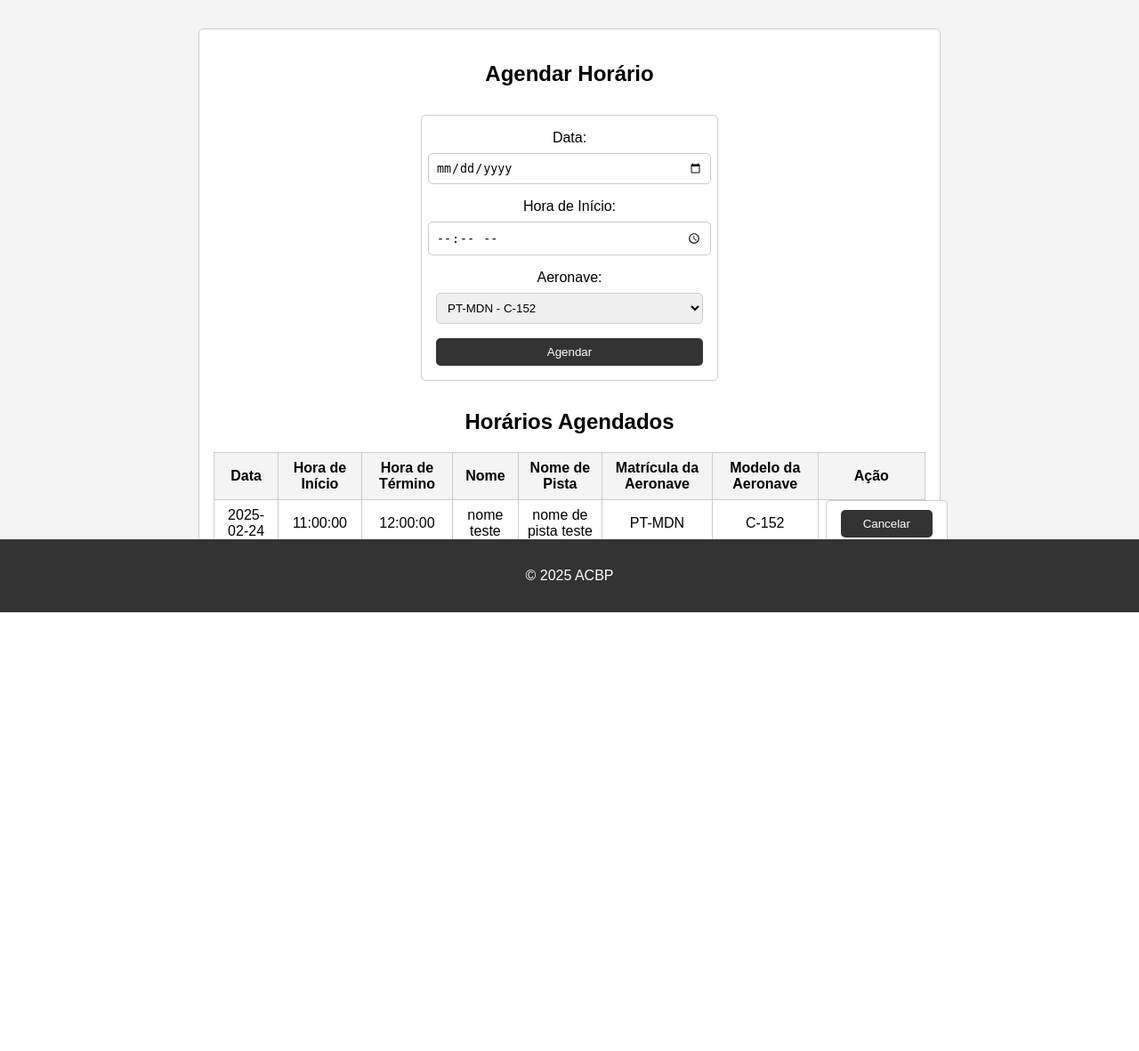
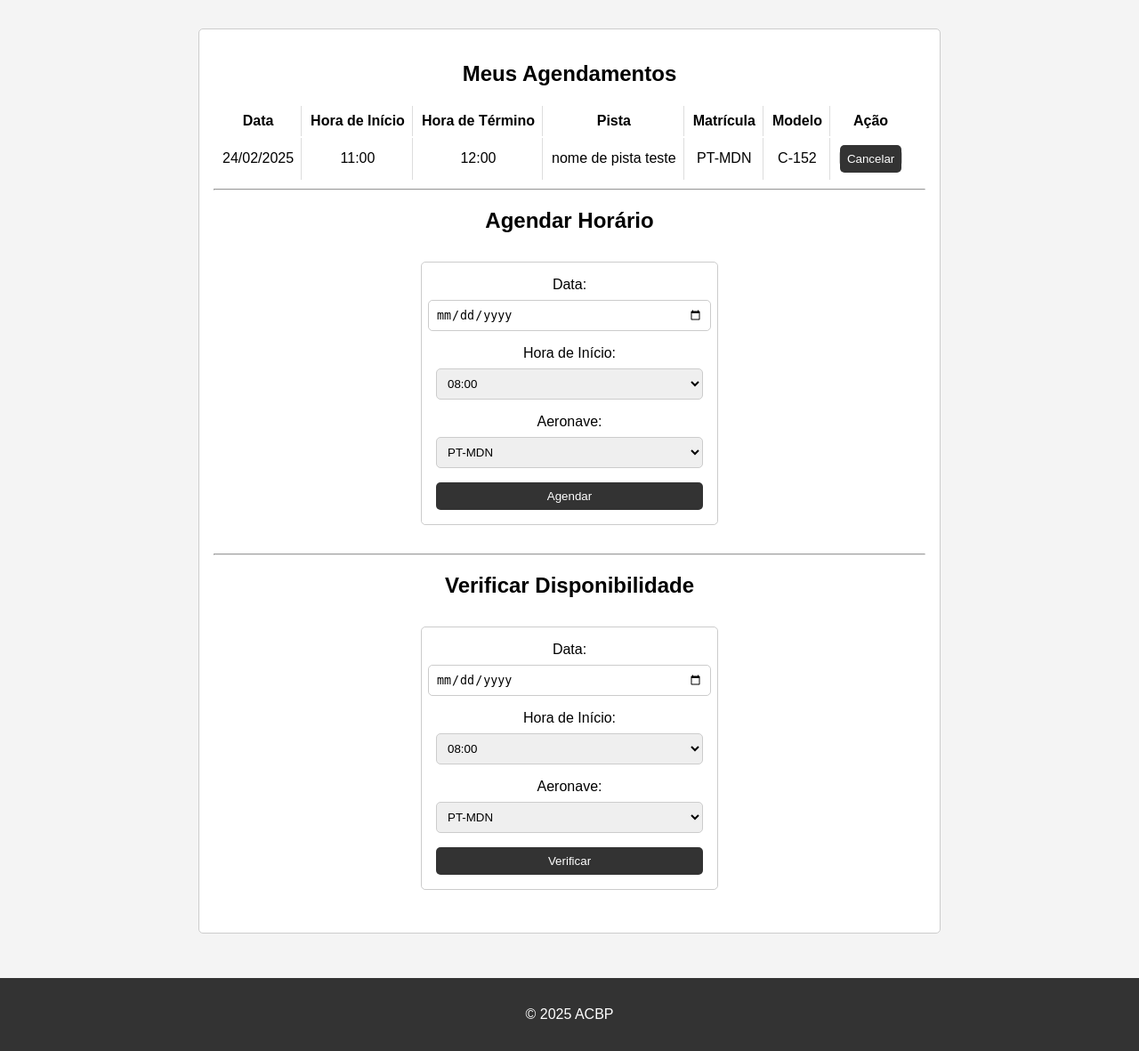
Before and after one commit to crocodiles128/acbp, a PHP site: page /schedule.php in a window 1280 px wide. Shown: the part 112-1293 px from the top of the page at 89% size. Before the commit the page ends 800 px from the top, so only its background shows below. Run offline with PHP 8.4, Linux system fonts and the light colour scheme; a user stored in the database is signed in; data comes from the database, SQL or seed files in the repository; both versions use the stored data as it was after the commit.

Commit message:
add admin schedule e alertas melhrados

```diff
--- a/login.php
+++ b/login.php
@@ -23,10 +23,10 @@ if ($_SERVER['REQUEST_METHOD'] === 'POST') {
             header('Location: schedule.php');
             exit();
         } else {
-            echo "Senha incorreta.";
+            echo '<div class="alert alert-danger">Senha incorreta.</div>';
         }
     } else {
-        echo "Usuário não encontrado.";
+        echo '<div class="alert alert-danger">Usuário não encontrado.</div>';
     }
 
     $stmt->close();
--- a/register.php
+++ b/register.php
@@ -27,9 +27,9 @@ if ($_SERVER["REQUEST_METHOD"] == "POST") {
     $stmt->bind_param("sssssss", $nome, $nome_de_pista, $email, $password, $curso, $habilitacao, $cargo);
 
     if ($stmt->execute()) {
-        echo "Usuário registrado com sucesso.";
+        echo '<div class="alert alert-success">Usuário registrado com sucesso.</div>';
     } else {
-        echo "Erro ao registrar usuário: " . $stmt->error;
+        echo '<div class="alert alert-danger">Erro ao registrar usuário: ' . $stmt->error . '</div>';
     }
 
     $stmt->close();
--- a/schedule.php
+++ b/schedule.php
@@ -1,6 +1,9 @@
 <?php
 session_start();
 include 'db_connection.php';
+
+$alert_message = '';
+$alert_type = '';
 
 if ($_SESSION['cargo'] !== 'Aluno') {
     header('Location: index.php');
@@ -14,23 +17,72 @@ if ($_SERVER['REQUEST_METHOD'] === 'POST') {
         $stmt->bind_param("ii", $schedule_id, $_SESSION['user_id']);
         $stmt->execute();
         $stmt->close();
+    } elseif (isset($_POST['check_date'], $_POST['check_start_time'], $_POST['check_aircraft_id'])) {
+        // Check availability form submission
+        $check_date = $_POST['check_date'];
+        $check_start_time = $_POST['check_start_time'];
+        $check_aircraft_id = $_POST['check_aircraft_id'];
+
+        $stmt = $conn->prepare("SELECT COUNT(*) FROM schedules WHERE date = ? AND start_time = ? AND aircraft_id = ?");
+        $stmt->bind_param("ssi", $check_date, $check_start_time, $check_aircraft_id);
+        $stmt->execute();
+        $stmt->bind_result($count);
+        $stmt->fetch();
+        $stmt->close();
+
+        if ($count > 0) {
+            $alert_message = 'Aeronave já agendada para este horário.';
+            $alert_type = 'danger';
         } else {
+            $alert_message = 'Aeronave disponível para este horário.';
+            $alert_type = 'success';
+        }
+    } else {
+        // Validate required fields
+        if (isset($_POST['date'], $_POST['start_time'], $_POST['aircraft_id']) && !empty($_POST['date']) && !empty($_POST['start_time']) && !empty($_POST['aircraft_id'])) {
             $user_id = $_SESSION['user_id'];
             $date = $_POST['date'];
             $start_time = $_POST['start_time'];
-        $end_time = date('H:i:s', strtotime($start_time) + 3600); // 1 hour duration
+            $end_time = date('H:i', strtotime($start_time) + 3600); // 1 hour duration
             $track_name = $_SESSION['nome_de_pista'];
             $aircraft_id = $_POST['aircraft_id'];
 
+            // Check if the aircraft is already scheduled at the same time
+            $stmt = $conn->prepare("SELECT COUNT(*) FROM schedules WHERE date = ? AND start_time = ? AND aircraft_id = ?");
+            $stmt->bind_param("ssi", $date, $start_time, $aircraft_id);
+            $stmt->execute();
+            $stmt->bind_result($count);
+            $stmt->fetch();
+            $stmt->close();
+
+            if ($count > 0) {
+                $alert_message = 'Aeronave já agendada para este horário.';
+                $alert_type = 'danger';
+            } else {
                 $stmt = $conn->prepare("INSERT INTO schedules (user_id, date, start_time, end_time, track_name, aircraft_id) VALUES (?, ?, ?, ?, ?, ?)");
                 $stmt->bind_param("issssi", $user_id, $date, $start_time, $end_time, $track_name, $aircraft_id);
                 $stmt->execute();
                 $stmt->close();
             }
+        } else {
+            // Handle the error case where required fields are missing
+            $alert_message = 'All fields are required.';
+            $alert_type = 'danger';
+        }
+    }
 }
 
-$schedules = $conn->query("SELECT schedules.*, users.nome, users.nome_de_pista, aeronaves.matricula, aeronaves.modelo FROM schedules JOIN users ON schedules.user_id = users.id JOIN aeronaves ON schedules.aircraft_id = aeronaves.id WHERE date >= CURDATE() ORDER BY date, start_time");
+$selected_date = isset($_POST['selected_date']) ? $_POST['selected_date'] : date('Y-m-d');
+$schedules = $conn->query("SELECT schedules.*, users.nome, users.nome_de_pista, aeronaves.matricula, aeronaves.modelo FROM schedules JOIN users ON schedules.user_id = users.id JOIN aeronaves ON schedules.aircraft_id = aeronaves.id WHERE date = '$selected_date' ORDER BY date, start_time");
+
 $aircrafts = $conn->query("SELECT id, matricula, modelo FROM aeronaves");
+
+$aircrafts_array = [];
+while ($aircraft = $aircrafts->fetch_assoc()) {
+    $aircrafts_array[] = $aircraft;
+}
+
+$time_slots = ["08:00", "09:30", "11:00", "12:30", "14:00", "15:30", "17:00"];
 ?>
 
 <!DOCTYPE html>
@@ -40,61 +92,109 @@ $aircrafts = $conn->query("SELECT id, matricula, modelo FROM aeronaves");
     <meta name="viewport" content="width=device-width, initial-scale=1.0">
     <link rel="stylesheet" href="style.css">
     <title>Agendamentos</title>
+    <script>
+        document.addEventListener('DOMContentLoaded', function() {
+            const alert = document.getElementById('alert');
+            if (alert) {
+                setTimeout(() => {
+                    alert.style.display = 'none';
+                }, 3000); // Hide after 3 seconds
+            }
+        });
+    </script>
 </head>
 <body>
     <header>
         <h1>Agendamentos</h1>
     </header>
     <section class="schedule-container">
+        <?php if ($alert_message): ?>
+            <div class="alert alert-<?php echo $alert_type; ?>" id="alert"><?php echo $alert_message; ?></div>
+        <?php endif; ?>
+        <h2>Meus Agendamentos</h2>
+        <table class="user-schedule-table">
+            <thead>
+                <tr>
+                    <th>Data</th>
+                    <th>Hora de Início</th>
+                    <th>Hora de Término</th>
+                    <th>Pista</th>
+                    <th>Matrícula</th>
+                    <th>Modelo</th>
+                    <th>Ação</th>
+                </tr>
+            </thead>
+            <tbody>
+                <?php
+                $user_schedules = $conn->query("SELECT schedules.*, aeronaves.matricula, aeronaves.modelo FROM schedules JOIN aeronaves ON schedules.aircraft_id = aeronaves.id WHERE schedules.user_id = " . $_SESSION['user_id'] . " ORDER BY date, start_time");
+                while ($schedule = $user_schedules->fetch_assoc()) {
+                    $schedule_time = strtotime($schedule['date'] . ' ' . $schedule['start_time']);
+                    $current_time = time();
+                    $can_cancel = ($schedule_time - $current_time) >= 86400; // 24 hours in seconds
+                    echo '<tr>
+                        <td>' . date('d/m/Y', strtotime($schedule['date'])) . '</td>
+                        <td>' . date('H:i', strtotime($schedule['start_time'])) . '</td>
+                        <td>' . date('H:i', strtotime($schedule['end_time'])) . '</td>
+                        <td>' . $schedule['track_name'] . '</td>
+                        <td>' . $schedule['matricula'] . '</td>
+                        <td>' . $schedule['modelo'] . '</td>';
+                    if ($can_cancel) {
+                        echo '<td>
+                            <form method="POST" style="display:inline;">
+                                <input type="hidden" name="cancel_schedule_id" value="' . $schedule['id'] . '">
+                                <button type="submit">Cancelar</button>
+                            </form>
+                        </td>';
+                    } else {
+                        echo '<td>Não pode cancelar</td>';
+                    }
+                    echo '</tr>';
+                }
+                ?>
+            </tbody>
+        </table>
+        <hr>
         <h2>Agendar Horário</h2>
         <form class="schedule-form" method="POST">
             <label for="date">Data:</label>
             <input type="date" id="date" name="date" required>
             <label for="start_time">Hora de Início:</label>
-            <input type="time" id="start_time" name="start_time" required>
+            <select id="start_time" name="start_time" required>
+                <?php foreach ($time_slots as $slot): ?>
+                    <option value="<?php echo $slot; ?>"><?php echo $slot; ?></option>
+                <?php endforeach; ?>
+            </select>
             <label for="aircraft_id">Aeronave:</label>
             <select id="aircraft_id" name="aircraft_id" required>
-                <?php while ($aircraft = $aircrafts->fetch_assoc()): ?>
-                    <option value="<?php echo $aircraft['id']; ?>"><?php echo $aircraft['matricula'] . ' - ' . $aircraft['modelo']; ?></option>
-                <?php endwhile; ?>
+                <?php foreach ($aircrafts_array as $aircraft): ?>
+                    <option value="<?php echo $aircraft['id']; ?>"><?php echo $aircraft['matricula']; ?></option>
+                <?php endforeach; ?>
             </select>
             <button type="submit">Agendar</button>
         </form>
-        <h2>Horários Agendados</h2>
-        <table class="schedule-table">
-            <thead>
-                <tr>
-                    <th>Data</th>
-                    <th>Hora de Início</th>
-                    <th>Hora de Término</th>
-                    <th>Nome</th>
-                    <th>Nome de Pista</th>
-                    <th>Matrícula da Aeronave</th>
-                    <th>Modelo da Aeronave</th>
-                    <th>Ação</th>
-                </tr>
-            </thead>
-            <tbody>
-                <?php while ($row = $schedules->fetch_assoc()): ?>
-                    <tr>
-                        <td><?php echo $row['date']; ?></td>
-                        <td><?php echo $row['start_time']; ?></td>
-                        <td><?php echo $row['end_time']; ?></td>
-                        <td><?php echo $row['nome']; ?></td>
-                        <td><?php echo $row['nome_de_pista']; ?></td>
-                        <td><?php echo $row['matricula']; ?></td>
-                        <td><?php echo $row['modelo']; ?></td>
-                        <td>
-                            <form method="POST" style="display:inline;">
-                                <input type="hidden" name="cancel_schedule_id" value="<?php echo $row['id']; ?>">
-                                <button type="submit">Cancelar</button>
+        <hr>
+        <h2>Verificar Disponibilidade</h2>
+        <form class="schedule-form" method="POST">
+            <label for="check_date">Data:</label>
+            <input type="date" id="check_date" name="check_date" required>
+            <label for="check_start_time">Hora de Início:</label>
+            <select id="check_start_time" name="check_start_time" required>
+                <?php foreach ($time_slots as $slot): ?>
+                    <option value="<?php echo $slot; ?>"><?php echo $slot; ?></option>
+                <?php endforeach; ?>
+            </select>
+            <label for="check_aircraft_id">Aeronave:</label>
+            <select id="check_aircraft_id" name="check_aircraft_id" required>
+                <?php foreach ($aircrafts_array as $aircraft): ?>
+                    <option value="<?php echo $aircraft['id']; ?>"><?php echo $aircraft['matricula']; ?></option>
+                <?php endforeach; ?>
+            </select>
+            <button type="submit">Verificar</button>
         </form>
-                        </td>
-                    </tr>
-                <?php endwhile; ?>
-            </tbody>
-        </table>
     </section>
+
+<br>
+
     <footer>
         <p>&copy; 2025 ACBP</p>
     </footer>
--- a/style.css
+++ b/style.css
@@ -37,8 +37,6 @@ footer {
     color: #fff;
     text-align: center;
     padding: 1rem 0;
-    position: fixed;
-    bottom: 0;
     width: 100%;
 }
 
@@ -126,3 +124,65 @@ form button {
     border-radius: 5px;
     cursor: pointer;
 }
+
+.radio-buttons {
+    display: flex;
+    gap: 10px;
+    margin-bottom: 20px;
+}
+
+.radio-buttons label {
+    display: flex;
+    align-items: center;
+    gap: 5px;
+}
+
+.user-schedule-table th, .user-schedule-table td {
+    border-right: 1px solid #ddd;
+    padding: 8px;
+}
+
+.user-schedule-table th:last-child, .user-schedule-table td:last-child {
+    border-right: none;
+}
+
+.user-schedule-table form {
+    display: inline;
+    margin: 0;
+    padding: 0;
+}
+
+.user-schedule-table form button {
+    width: auto;
+    padding: 0.5rem;
+    background-color: #333;
+    color: #fff;
+    border: none;
+    border-radius: 5px;
+    cursor: pointer;
+}
+
+.alert {
+    padding: 1rem;
+    margin-bottom: 1rem;
+    border: 1px solid transparent;
+    border-radius: 5px;
+    text-align: center;
+    position: fixed;
+    top: 50%;
+    left: 50%;
+    transform: translate(-50%, -50%);
+    z-index: 1000;
+}
+
+.alert-success {
+    color: #155724;
+    background-color: #d4edda;
+    border-color: #c3e6cb;
+}
+
+.alert-danger {
+    color: #721c24;
+    background-color: #f8d7da;
+    border-color: #f5c6cb;
+}
```
Also changed, not shown: acbp.sql (+70 -76 lines), admin_schedule.php (added, +174 -0 lines). Lines whose indentation alone changed are shown as unchanged.
